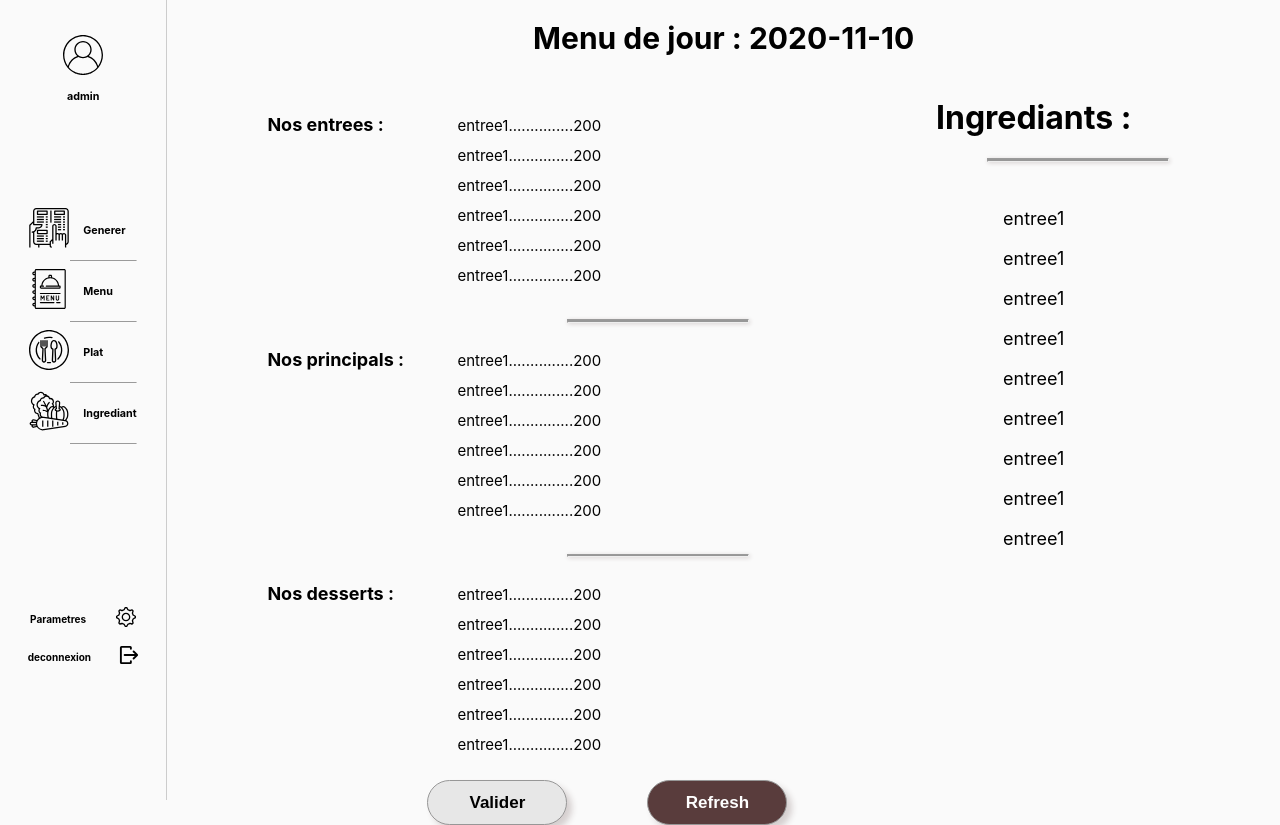
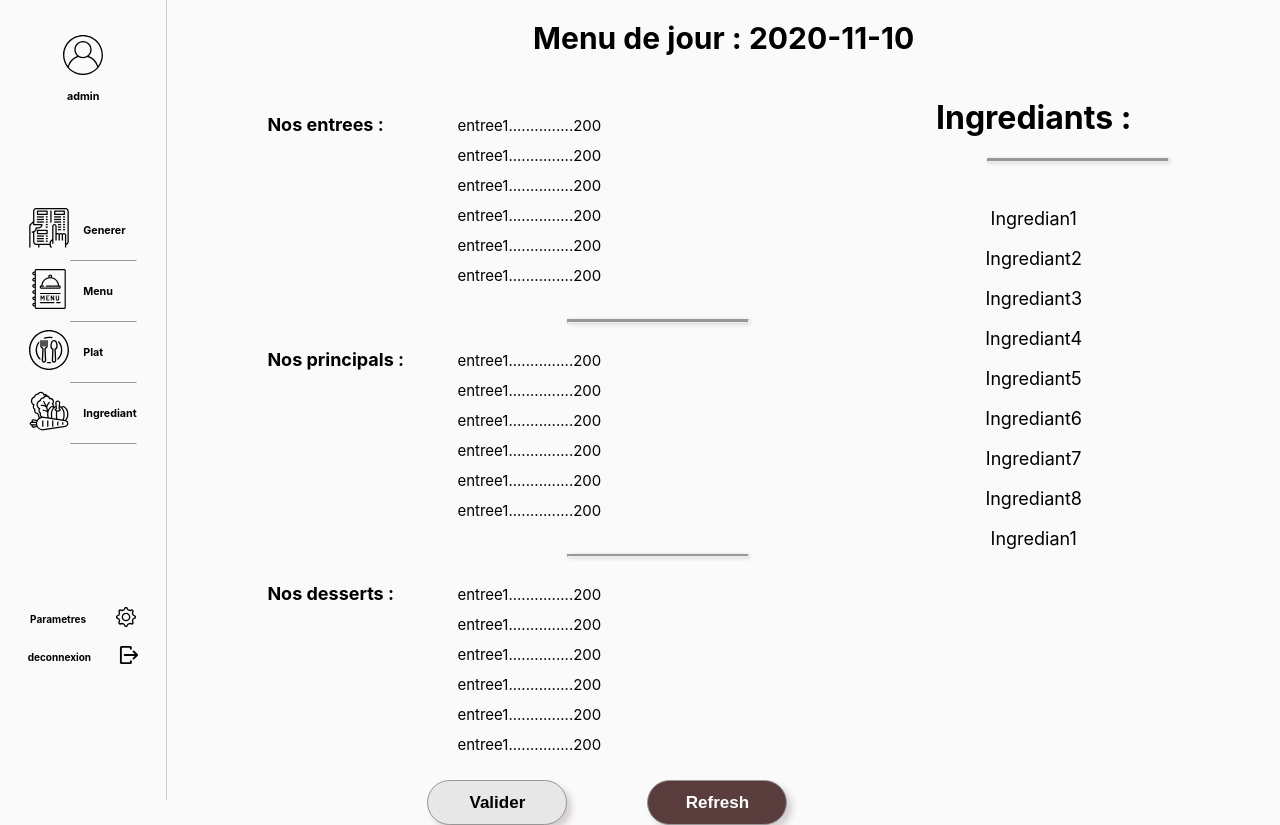
Before and after one commit to Doumi-Athmane/menu-generator, a React (Create React App) app in the folder frontend/: page /menuJour in a window 1280 px wide. Shown: the top 825 px of the page. Built offline with nearby package versions, Linux system fonts and the light colour scheme; no server answers.

Commit message:
Integrer la page ingrediants back-front

```diff
--- a/frontend/package.json
+++ b/frontend/package.json
@@ -6,6 +6,7 @@
     "@testing-library/jest-dom": "^5.11.4",
     "@testing-library/react": "^11.1.0",
     "@testing-library/user-event": "^12.1.10",
+    "axios": "^0.21.0",
     "react": "^17.0.1",
     "react-calendar": "^3.2.0",
     "react-dom": "^17.0.1",
--- a/frontend/src/App.js
+++ b/frontend/src/App.js
@@ -1,3 +1,4 @@
+import React from 'react';
 import './App.css';import Menu from './components/menu'
 import NavBar from './components/navBar'
 import Generer from './components/generer'
@@ -12,6 +13,13 @@ import Menue from './components/menue'
 import Rechercher from './components/menuBetween'
 import Ingredinat from './components/ingrediant'
 
+import axios from 'axios'
+import ingrediants from './components/menue/ingrediants';
+
+const api = axios.create({
+  baseURL : `http://localhost:3500/api/ingrediant`
+})
+
 const test_menuBetween = {
   id : 10,
   date : '2020-11-10',
@@ -19,7 +27,23 @@ const test_menuBetween = {
   date2 :'2020-11-20'
 }
 
-function App() {
+class App extends React.Component  {
+
+
+  state = {
+    ingrediants : []
+  }
+
+  constructor() {
+    super();
+
+    api.get('/').then (res => {
+      this.setState({ingrediants : res.data })
+    })
+
+  }
+
+render(){
   return (
     <Router>
       <div className="App">
@@ -32,7 +56,7 @@ function App() {
             <Rechercher/>
           </Route>
           <Route path="/ingrediant">
-            <Ingredinat/>
+            <Ingredinat ingrediant={this.state.ingrediants}/>
           </Route>
           <Route path="/menuBetween">
             <MenuBetween/>
@@ -48,5 +72,6 @@ function App() {
     </Router>
   );
 }
+}
 
 export default App;
--- a/frontend/src/components/button.js
+++ b/frontend/src/components/button.js
@@ -2,11 +2,21 @@ import React from 'react'
 import './button.css'
 
 
+export default function Button({label , link , onClick}) {
+    return (
+
+
+        <a href={link} className="myBtn" onClick={onClick}>
+            {label}
+
+        </a>
+/*
 export default function Button({ label, onClick }) {
     return (
         <button className="myBtn" onClick={onClick}>
             {label}
         </button>
 
+    )*/
     )
 }
--- a/frontend/src/components/generer/index.js
+++ b/frontend/src/components/generer/index.js
@@ -45,7 +45,7 @@ function Generer() {
                 <List title="Desserts :" items={tempEntrees} model={setShow} />
             </div>
             <div className="btns">
-                <Button label="Generer Menu" />
+                <Button label="Generer Menu" link="/menuJour"/>
 
             </div>
             <Modal
--- a/frontend/src/components/ingrediant/index.js
+++ b/frontend/src/components/ingrediant/index.js
@@ -3,6 +3,11 @@ import './index.css'
 import ChercherIng from './chercherIngrediant'
 import ListIngrediants from './listIngrediants'
 import AjouterIngrediant from './ajouterIngrediant'
+import axios from 'axios'
+
+const api = axios.create({
+    baseURL : `http://localhost:3500/api/ingrediant/`
+  })
 
 
 const ing =[
@@ -30,6 +35,14 @@ const ing =[
 ]
 
 class index extends Component {
+
+
+    supp = async (id) => {
+
+        var data = await api.delete(`/${id}`)
+
+    }
+
     render() {
         return (
             <div className='allpage'>
@@ -51,7 +64,7 @@ class index extends Component {
                         </div>
 
                         <div className='Elements'>
-                            <ListIngrediants ingrediants={ing}/>
+                            <ListIngrediants ingrediants={this.props.ingrediant}/>
                         </div>
 
                     </div>
@@ -60,7 +73,7 @@ class index extends Component {
 
                     </div>
                     <div className='ajouterIngrediant'>
-                        <AjouterIngrediant/>
+                        <AjouterIngrediant />
 
                     </div>
 
--- a/frontend/src/components/ingrediant/ingrediant.js
+++ b/frontend/src/components/ingrediant/ingrediant.js
@@ -1,12 +1,19 @@
 import React from 'react';
 import "./ingrediant.css";
 import delet from '../../assets/delete.svg'
+import axios from 'axios'
+
+const api = axios.create({
+    baseURL : `http://localhost:3500/api/ingrediant/:id`
+  })
 
 export default function Ingrediant(props) {
+    console.log(props.nomIngrediant)
     return (
+
         <div className="ingrediant">
             <p>{props.nom}</p>
-            <a><img  src={delet} onClick={()=>{alert(props.nom)}} /></a>
+            <a><img  src={delet} onClick={()=>{alert(props.id)}} /></a>
 
         </div>
     )
--- a/frontend/src/components/ingrediant/listIngrediants.js
+++ b/frontend/src/components/ingrediant/listIngrediants.js
@@ -8,7 +8,7 @@ export default function listIngrediants (props) {
         <div className='listtIngrediants'>
 
             {
-                props.ingrediants.map(e => <Ingrediant nom={e.nom} />)
+                props.ingrediants.map(e => <Ingrediant nom={e.nomIngrediant} id={e.idIngrediant} />)
             }
         </div>
 
--- a/frontend/src/components/menu.js
+++ b/frontend/src/components/menu.js
@@ -24,6 +24,7 @@ class menu extends Component {
 
                 id : this.props.id
 
+
             })
     }
 
@@ -31,7 +32,7 @@ class menu extends Component {
         return (
             <div className ='menu'>
                             <br/>
-                            <Plats plat={test} type = {'entrees'}/>
+                            <Plats plat={test} type = {'entrees'} />
                             <hr/>
 
 
--- a/frontend/src/components/menue/index.js
+++ b/frontend/src/components/menue/index.js
@@ -9,28 +9,56 @@ import Ingrediants from './ingrediants'
 
 
 const test1 = [
-    {nom :'entree1' , prix : 200},
-    {nom :'entree1' , prix : 200},
-    {nom :'entree1' , prix : 200},
-    {nom :'entree1' , prix : 200},
-    {nom :'entree1' , prix : 200},
-    {nom :'entree1' , prix : 200},
-    {nom :'entree1' , prix : 200},
-    {nom :'entree1' , prix : 200},
-    {nom :'entree1' , prix : 200},
-    {nom :'entree1' , prix : 200},
+    {nom :'Ingredian1' },
+    {nom :'Ingrediant2'},
+    {nom :'Ingrediant3' },
+    {nom :'Ingrediant4' },
+    {nom :'Ingrediant5' },
+    {nom :'Ingrediant6' },
+    {nom :'Ingrediant7' },
+    {nom :'Ingrediant8'},
+    {nom :'Ingredian1' },
+    {nom :'Ingrediant2'},
+    {nom :'Ingrediant3' },
+    {nom :'Ingrediant4' },
+    {nom :'Ingrediant5' },
+    {nom :'Ingrediant6' },
+    {nom :'Ingrediant7' },
+    {nom :'Ingrediant8'},
+
+
+
+]
+
+const entrees =[
 
     {nom :'entree1' , prix : 200},
-    {nom :'entree1' , prix : 200},
-    {nom :'entree1' , prix : 200},
-    {nom :'entree1' , prix : 200},
-    {nom :'entree1' , prix : 200},
-    {nom :'entree1' , prix : 200},
+    {nom :'entree2' , prix : 200},
+    {nom :'entree3' , prix : 200},
+    {nom :'entree4' , prix : 200},
+    {nom :'entree5' , prix : 200},
+    {nom :'entree6' , prix : 200},
+
+]
+
+
+const principals = [
+    {nom :'principal1' , prix : 200},
+    {nom :'principal2 ' , prix : 200},
 
 
 ]
 
 
+const desserts = [
+    {nom :'dssrt1' , prix : 200},
+    {nom :'dssrt2' , prix : 200},
+    {nom :'dssrt3' , prix : 200},
+    {nom :'dssrt4' , prix : 200},
+    {nom :'dssrt5' , prix : 200},
+    {nom :'dssrt6' , prix : 200},
+
+]
 class PageMenu extends Component {
 
 
@@ -52,7 +80,7 @@ class PageMenu extends Component {
 
                 <div className ='contenue'>
                     <div className = 'cotéMenu'>
-                        <Menu/>
+                        <Menu entree ={entrees} principal={principals} dessert={desserts}/>
 
                         <div className ='valide'>
                            <Valider/>
```
Also changed, not shown: 1 other file (tests, documents, lock files or other folders).
